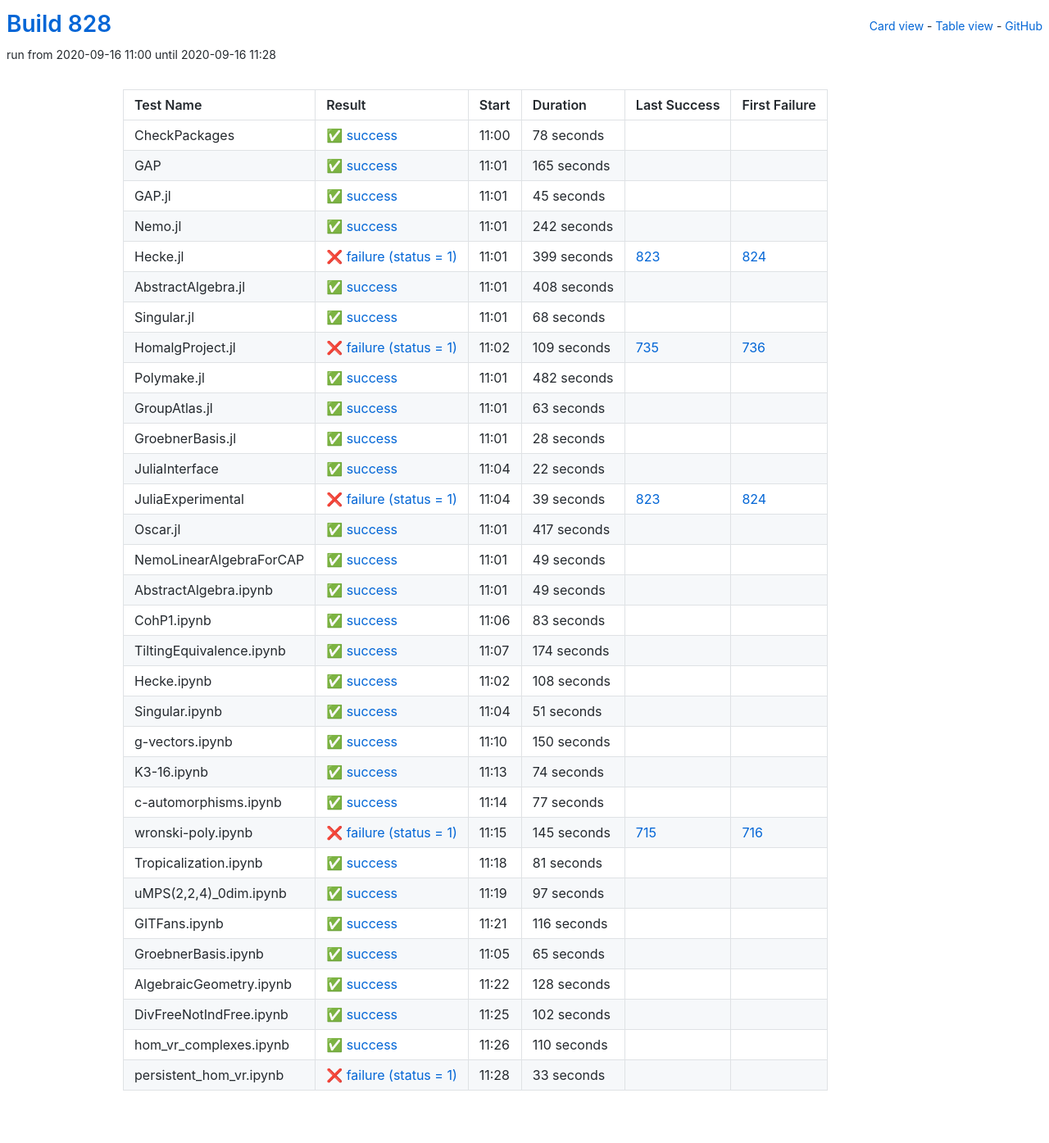
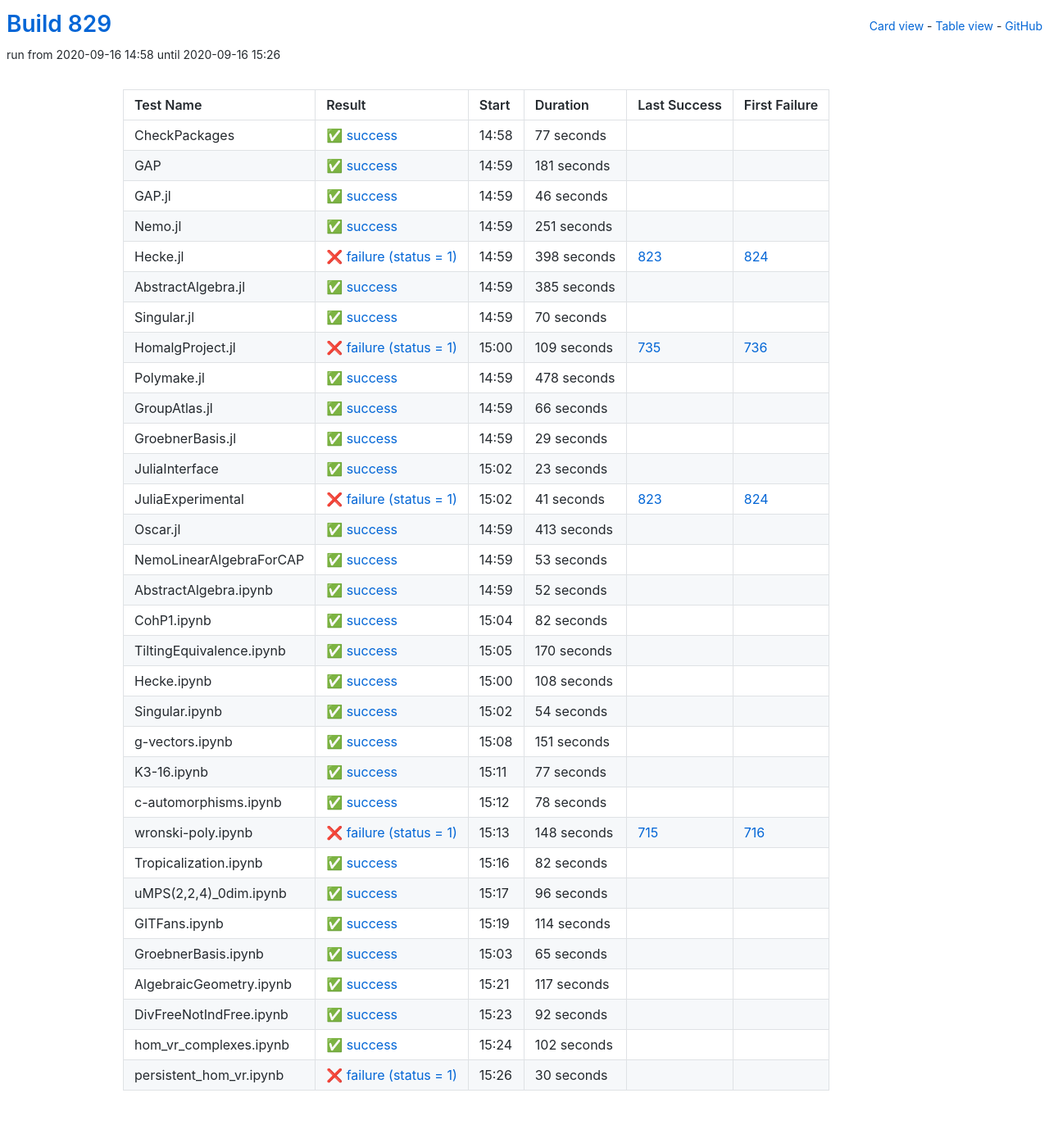
Before and after one commit to oscar-system/oscar-ci-status-stable, a Jekyll site: the page built from table.html, in a window 1280 px wide. Shown: the whole page at 82% size. Built offline with Jekyll 4.4.1, drawn with Linux system fonts in a browser that asks for light colours.

Commit message:
Build #829

```diff
--- a/_data/ci.yml
+++ b/_data/ci.yml
@@ -1,6 +1,6 @@
 ---
-build: 828
-build_url: https://oscarci.mathematik.uni-kl.de/job/oscar-stable/828/
+build: 829
+build_url: https://oscarci.mathematik.uni-kl.de/job/oscar-stable/829/
 job: oscar-stable
 organization: oscar-system
 repo: oscar-ci-status-stable
@@ -8,92 +8,92 @@ repourl: https://github.com/oscar-system/oscar-ci-status-stable
 tests:
 - name: CheckPackages
   id: checkpackages
-  log: https://oscarci.mathematik.uni-kl.de/job/oscar-stable/828/artifact/logs/build-828/CheckPackages.log
-  start: 2020-09-16 11:00
+  log: https://oscarci.mathematik.uni-kl.de/job/oscar-stable/829/artifact/logs/build-829/CheckPackages.log
+  start: 2020-09-16 14:58
   success: true
   exitcode: 0
   status: success
-  duration: 78
+  duration: 77
   last_success: false
   last_success_url:
   first_failure: false
   first_failure_url:
 - name: GAP
   id: gap
-  log: https://oscarci.mathematik.uni-kl.de/job/oscar-stable/828/artifact/logs/build-828/GAP.log
-  start: 2020-09-16 11:01
+  log: https://oscarci.mathematik.uni-kl.de/job/oscar-stable/829/artifact/logs/build-829/GAP.log
+  start: 2020-09-16 14:59
   success: true
   exitcode: 0
   status: success
-  duration: 165
+  duration: 181
   last_success: false
   last_success_url:
   first_failure: false
   first_failure_url:
 - name: GAP.jl
   id: gap-jl
-  log: https://oscarci.mathematik.uni-kl.de/job/oscar-stable/828/artifact/logs/build-828/GAP.jl.log
-  start: 2020-09-16 11:01
+  log: https://oscarci.mathematik.uni-kl.de/job/oscar-stable/829/artifact/logs/build-829/GAP.jl.log
+  start: 2020-09-16 14:59
   success: true
   exitcode: 0
   status: success
-  duration: 45
+  duration: 46
   last_success: false
   last_success_url:
   first_failure: false
   first_failure_url:
 - name: Nemo.jl
   id: nemo-jl
-  log: https://oscarci.mathematik.uni-kl.de/job/oscar-stable/828/artifact/logs/build-828/Nemo.jl.log
-  start: 2020-09-16 11:01
+  log: https://oscarci.mathematik.uni-kl.de/job/oscar-stable/829/artifact/logs/build-829/Nemo.jl.log
+  start: 2020-09-16 14:59
   success: true
   exitcode: 0
   status: success
-  duration: 242
+  duration: 251
   last_success: false
   last_success_url:
   first_failure: false
   first_failure_url:
 - name: Hecke.jl
   id: hecke-jl
-  log: https://oscarci.mathematik.uni-kl.de/job/oscar-stable/828/artifact/logs/build-828/Hecke.jl.log
-  start: 2020-09-16 11:01
+  log: https://oscarci.mathematik.uni-kl.de/job/oscar-stable/829/artifact/logs/build-829/Hecke.jl.log
+  start: 2020-09-16 14:59
   success: false
   exitcode: 1
   status: failure
-  duration: 399
+  duration: 398
   last_success: 823
   last_success_url: https://oscarci.mathematik.uni-kl.de/job/oscar-stable/823/
   first_failure: 824
   first_failure_url: https://oscarci.mathematik.uni-kl.de/job/oscar-stable/824/
 - name: AbstractAlgebra.jl
   id: abstractalgebra-jl
-  log: https://oscarci.mathematik.uni-kl.de/job/oscar-stable/828/artifact/logs/build-828/AbstractAlgebra.jl.log
-  start: 2020-09-16 11:01
+  log: https://oscarci.mathematik.uni-kl.de/job/oscar-stable/829/artifact/logs/build-829/AbstractAlgebra.jl.log
+  start: 2020-09-16 14:59
   success: true
   exitcode: 0
   status: success
-  duration: 408
+  duration: 385
   last_success: false
   last_success_url:
   first_failure: false
   first_failure_url:
 - name: Singular.jl
   id: singular-jl
-  log: https://oscarci.mathematik.uni-kl.de/job/oscar-stable/828/artifact/logs/build-828/Singular.jl.log
-  start: 2020-09-16 11:01
+  log: https://oscarci.mathematik.uni-kl.de/job/oscar-stable/829/artifact/logs/build-829/Singular.jl.log
+  start: 2020-09-16 14:59
   success: true
   exitcode: 0
   status: success
-  duration: 68
+  duration: 70
   last_success: false
   last_success_url:
   first_failure: false
   first_failure_url:
 - name: HomalgProject.jl
   id: homalgproject-jl
-  log: https://oscarci.mathematik.uni-kl.de/job/oscar-stable/828/artifact/logs/build-828/HomalgProject.jl.log
-  start: 2020-09-16 11:02
+  log: https://oscarci.mathematik.uni-kl.de/job/oscar-stable/829/artifact/logs/build-829/HomalgProject.jl.log
+  start: 2020-09-16 15:00
   success: false
   exitcode: 1
   status: failure
@@ -104,128 +104,128 @@ tests:
   first_failure_url: https://oscarci.mathematik.uni-kl.de/job/oscar-stable/736/
 - name: Polymake.jl
   id: polymake-jl
-  log: https://oscarci.mathematik.uni-kl.de/job/oscar-stable/828/artifact/logs/build-828/Polymake.jl.log
-  start: 2020-09-16 11:01
+  log: https://oscarci.mathematik.uni-kl.de/job/oscar-stable/829/artifact/logs/build-829/Polymake.jl.log
+  start: 2020-09-16 14:59
   success: true
   exitcode: 0
   status: success
-  duration: 482
+  duration: 478
   last_success: false
   last_success_url:
   first_failure: false
   first_failure_url:
 - name: GroupAtlas.jl
   id: groupatlas-jl
-  log: https://oscarci.mathematik.uni-kl.de/job/oscar-stable/828/artifact/logs/build-828/GroupAtlas.jl.log
-  start: 2020-09-16 11:01
+  log: https://oscarci.mathematik.uni-kl.de/job/oscar-stable/829/artifact/logs/build-829/GroupAtlas.jl.log
+  start: 2020-09-16 14:59
   success: true
   exitcode: 0
   status: success
-  duration: 63
+  duration: 66
   last_success: false
   last_success_url:
   first_failure: false
   first_failure_url:
 - name: GroebnerBasis.jl
   id: groebnerbasis-jl
-  log: https://oscarci.mathematik.uni-kl.de/job/oscar-stable/828/artifact/logs/build-828/GroebnerBasis.jl.log
-  start: 2020-09-16 11:01
+  log: https://oscarci.mathematik.uni-kl.de/job/oscar-stable/829/artifact/logs/build-829/GroebnerBasis.jl.log
+  start: 2020-09-16 14:59
   success: true
   exitcode: 0
   status: success
-  duration: 28
+  duration: 29
   last_success: false
   last_success_url:
   first_failure: false
   first_failure_url:
 - name: JuliaInterface
   id: juliainterface
-  log: https://oscarci.mathematik.uni-kl.de/job/oscar-stable/828/artifact/logs/build-828/JuliaInterface.log
-  start: 2020-09-16 11:04
+  log: https://oscarci.mathematik.uni-kl.de/job/oscar-stable/829/artifact/logs/build-829/JuliaInterface.log
+  start: 2020-09-16 15:02
   success: true
   exitcode: 0
   status: success
-  duration: 22
+  duration: 23
   last_success: false
   last_success_url:
   first_failure: false
   first_failure_url:
 - name: JuliaExperimental
   id: juliaexperimental
-  log: https://oscarci.mathematik.uni-kl.de/job/oscar-stable/828/artifact/logs/build-828/JuliaExperimental.log
-  start: 2020-09-16 11:04
+  log: https://oscarci.mathematik.uni-kl.de/job/oscar-stable/829/artifact/logs/build-829/JuliaExperimental.log
+  start: 2020-09-16 15:02
   success: false
   exitcode: 1
   status: failure
-  duration: 39
+  duration: 41
   last_success: 823
   last_success_url: https://oscarci.mathematik.uni-kl.de/job/oscar-stable/823/
   first_failure: 824
   first_failure_url: https://oscarci.mathematik.uni-kl.de/job/oscar-stable/824/
 - name: Oscar.jl
   id: oscar-jl
-  log: https://oscarci.mathematik.uni-kl.de/job/oscar-stable/828/artifact/logs/build-828/Oscar.jl.log
-  start: 2020-09-16 11:01
+  log: https://oscarci.mathematik.uni-kl.de/job/oscar-stable/829/artifact/logs/build-829/Oscar.jl.log
+  start: 2020-09-16 14:59
   success: true
   exitcode: 0
   status: success
-  duration: 417
+  duration: 413
   last_success: false
   last_success_url:
   first_failure: false
   first_failure_url:
 - name: NemoLinearAlgebraForCAP
   id: nemolinearalgebraforcap
-  log: https://oscarci.mathematik.uni-kl.de/job/oscar-stable/828/artifact/logs/build-828/NemoLinearAlgebraForCAP.log
-  start: 2020-09-16 11:01
+  log: https://oscarci.mathematik.uni-kl.de/job/oscar-stable/829/artifact/logs/build-829/NemoLinearAlgebraForCAP.log
+  start: 2020-09-16 14:59
   success: true
   exitcode: 0
   status: success
-  duration: 49
+  duration: 53
   last_success: false
   last_success_url:
   first_failure: false
   first_failure_url:
 - name: AbstractAlgebra.ipynb
   id: abstractalgebra-ipynb
-  log: https://oscarci.mathematik.uni-kl.de/job/oscar-stable/828/artifact/logs/build-828/AbstractAlgebra.ipynb.log
-  start: 2020-09-16 11:01
+  log: https://oscarci.mathematik.uni-kl.de/job/oscar-stable/829/artifact/logs/build-829/AbstractAlgebra.ipynb.log
+  start: 2020-09-16 14:59
   success: true
   exitcode: 0
   status: success
-  duration: 49
+  duration: 52
   last_success: false
   last_success_url:
   first_failure: false
   first_failure_url:
 - name: CohP1.ipynb
   id: cohp1-ipynb
-  log: https://oscarci.mathematik.uni-kl.de/job/oscar-stable/828/artifact/logs/build-828/CohP1.ipynb.log
-  start: 2020-09-16 11:06
+  log: https://oscarci.mathematik.uni-kl.de/job/oscar-stable/829/artifact/logs/build-829/CohP1.ipynb.log
+  start: 2020-09-16 15:04
   success: true
   exitcode: 0
   status: success
-  duration: 83
+  duration: 82
   last_success: false
   last_success_url:
   first_failure: false
   first_failure_url:
 - name: TiltingEquivalence.ipynb
   id: tiltingequivalence-ipynb
-  log: https://oscarci.mathematik.uni-kl.de/job/oscar-stable/828/artifact/logs/build-828/TiltingEquivalence.ipynb.log
-  start: 2020-09-16 11:07
+  log: https://oscarci.mathematik.uni-kl.de/job/oscar-stable/829/artifact/logs/build-829/TiltingEquivalence.ipynb.log
+  start: 2020-09-16 15:05
   success: true
   exitcode: 0
   status: success
-  duration: 174
+  duration: 170
   last_success: false
   last_success_url:
   first_failure: false
   first_failure_url:
 - name: Hecke.ipynb
   id: hecke-ipynb
-  log: https://oscarci.mathematik.uni-kl.de/job/oscar-stable/828/artifact/logs/build-828/Hecke.ipynb.log
-  start: 2020-09-16 11:02
+  log: https://oscarci.mathematik.uni-kl.de/job/oscar-stable/829/artifact/logs/build-829/Hecke.ipynb.log
+  start: 2020-09-16 15:00
   success: true
   exitcode: 0
   status: success
@@ -236,44 +236,32 @@ tests:
   first_failure_url:
 - name: Singular.ipynb
   id: singular-ipynb
-  log: https://oscarci.mathematik.uni-kl.de/job/oscar-stable/828/artifact/logs/build-828/Singular.ipynb.log
-  start: 2020-09-16 11:04
+  log: https://oscarci.mathematik.uni-kl.de/job/oscar-stable/829/artifact/logs/build-829/Singular.ipynb.log
+  start: 2020-09-16 15:02
   success: true
   exitcode: 0
   status: success
-  duration: 51
+  duration: 54
   last_success: false
   last_success_url:
   first_failure: false
   first_failure_url:
 - name: g-vectors.ipynb
   id: g-vectors-ipynb
-  log: https://oscarci.mathematik.uni-kl.de/job/oscar-stable/828/artifact/logs/build-828/g-vectors.ipynb.log
-  start: 2020-09-16 11:10
+  log: https://oscarci.mathematik.uni-kl.de/job/oscar-stable/829/artifact/logs/build-829/g-vectors.ipynb.log
+  start: 2020-09-16 15:08
   success: true
   exitcode: 0
   status: success
-  duration: 150
+  duration: 151
   last_success: false
   last_success_url:
   first_failure: false
   first_failure_url:
 - name: K3-16.ipynb
   id: k3-16-ipynb
-  log: https://oscarci.mathematik.uni-kl.de/job/oscar-stable/828/artifact/logs/build-828/K3-16.ipynb.log
-  start: 2020-09-16 11:13
-  success: true
-  exitcode: 0
-  status: success
-  duration: 74
-  last_success: false
-  last_success_url:
-  first_failure: false
-  first_failure_url:
-- name: c-automorphisms.ipynb
-  id: c-automorphisms-ipynb
-  log: https://oscarci.mathematik.uni-kl.de/job/oscar-stable/828/artifact/logs/build-828/c-automorphisms.ipynb.log
-  start: 2020-09-16 11:14
+  log: https://oscarci.mathematik.uni-kl.de/job/oscar-stable/829/artifact/logs/build-829/K3-16.ipynb.log
+  start: 2020-09-16 15:11
   success: true
   exitcode: 0
   status: success
@@ -282,58 +270,70 @@ tests:
   last_success_url:
   first_failure: false
   first_failure_url:
+- name: c-automorphisms.ipynb
+  id: c-automorphisms-ipynb
+  log: https://oscarci.mathematik.uni-kl.de/job/oscar-stable/829/artifact/logs/build-829/c-automorphisms.ipynb.log
+  start: 2020-09-16 15:12
+  success: true
+  exitcode: 0
+  status: success
+  duration: 78
+  last_success: false
+  last_success_url:
+  first_failure: false
+  first_failure_url:
 - name: wronski-poly.ipynb
   id: wronski-poly-ipynb
-  log: https://oscarci.mathematik.uni-kl.de/job/oscar-stable/828/artifact/logs/build-828/wronski-poly.ipynb.log
-  start: 2020-09-16 11:15
+  log: https://oscarci.mathematik.uni-kl.de/job/oscar-stable/829/artifact/logs/build-829/wronski-poly.ipynb.log
+  start: 2020-09-16 15:13
   success: false
   exitcode: 1
   status: failure
-  duration: 145
+  duration: 148
   last_success: 715
   last_success_url: https://oscarci.mathematik.uni-kl.de/job/oscar-stable/715/
   first_failure: 716
   first_failure_url: https://oscarci.mathematik.uni-kl.de/job/oscar-stable/716/
 - name: Tropicalization.ipynb
   id: tropicalization-ipynb
-  log: https://oscarci.mathematik.uni-kl.de/job/oscar-stable/828/artifact/logs/build-828/Tropicalization.ipynb.log
-  start: 2020-09-16 11:18
+  log: https://oscarci.mathematik.uni-kl.de/job/oscar-stable/829/artifact/logs/build-829/Tropicalization.ipynb.log
+  start: 2020-09-16 15:16
   success: true
   exitcode: 0
   status: success
-  duration: 81
+  duration: 82
   last_success: false
   last_success_url:
   first_failure: false
   first_failure_url:
 - name: uMPS(2,2,4)_0dim.ipynb
   id: umps-2-2-4-0dim-ipynb
-  log: https://oscarci.mathematik.uni-kl.de/job/oscar-stable/828/artifact/logs/build-828/uMPS-2-2-4-_0dim.ipynb.log
-  start: 2020-09-16 11:19
+  log: https://oscarci.mathematik.uni-kl.de/job/oscar-stable/829/artifact/logs/build-829/uMPS-2-2-4-_0dim.ipynb.log
+  start: 2020-09-16 15:17
   success: true
   exitcode: 0
   status: success
-  duration: 97
+  duration: 96
   last_success: false
   last_success_url:
   first_failure: false
   first_failure_url:
 - name: GITFans.ipynb
   id: gitfans-ipynb
-  log: https://oscarci.mathematik.uni-kl.de/job/oscar-stable/828/artifact/logs/build-828/GITFans.ipynb.log
-  start: 2020-09-16 11:21
+  log: https://oscarci.mathematik.uni-kl.de/job/oscar-stable/829/artifact/logs/build-829/GITFans.ipynb.log
+  start: 2020-09-16 15:19
   success: true
   exitcode: 0
   status: success
-  duration: 116
+  duration: 114
   last_success: false
   last_success_url:
   first_failure: false
   first_failure_url:
 - name: GroebnerBasis.ipynb
   id: groebnerbasis-ipynb
-  log: https://oscarci.mathematik.uni-kl.de/job/oscar-stable/828/artifact/logs/build-828/GroebnerBasis.ipynb.log
-  start: 2020-09-16 11:05
+  log: https://oscarci.mathematik.uni-kl.de/job/oscar-stable/829/artifact/logs/build-829/GroebnerBasis.ipynb.log
+  start: 2020-09-16 15:03
   success: true
   exitcode: 0
   status: success
@@ -344,20 +344,32 @@ tests:
   first_failure_url:
 - name: AlgebraicGeometry.ipynb
   id: algebraicgeometry-ipynb
-  log: https://oscarci.mathematik.uni-kl.de/job/oscar-stable/828/artifact/logs/build-828/AlgebraicGeometry.ipynb.log
-  start: 2020-09-16 11:22
+  log: https://oscarci.mathematik.uni-kl.de/job/oscar-stable/829/artifact/logs/build-829/AlgebraicGeometry.ipynb.log
+  start: 2020-09-16 15:21
   success: true
   exitcode: 0
   status: success
-  duration: 128
+  duration: 117
   last_success: false
   last_success_url:
   first_failure: false
   first_failure_url:
 - name: DivFreeNotIndFree.ipynb
   id: divfreenotindfree-ipynb
-  log: https://oscarci.mathematik.uni-kl.de/job/oscar-stable/828/artifact/logs/build-828/DivFreeNotIndFree.ipynb.log
-  start: 2020-09-16 11:25
+  log: https://oscarci.mathematik.uni-kl.de/job/oscar-stable/829/artifact/logs/build-829/DivFreeNotIndFree.ipynb.log
+  start: 2020-09-16 15:23
+  success: true
+  exitcode: 0
+  status: success
+  duration: 92
+  last_success: false
+  last_success_url:
+  first_failure: false
+  first_failure_url:
+- name: hom_vr_complexes.ipynb
+  id: hom-vr-complexes-ipynb
+  log: https://oscarci.mathematik.uni-kl.de/job/oscar-stable/829/artifact/logs/build-829/hom_vr_complexes.ipynb.log
+  start: 2020-09-16 15:24
   success: true
   exitcode: 0
   status: success
@@ -366,27 +378,15 @@ tests:
   last_success_url:
   first_failure: false
   first_failure_url:
-- name: hom_vr_complexes.ipynb
-  id: hom-vr-complexes-ipynb
-  log: https://oscarci.mathematik.uni-kl.de/job/oscar-stable/828/artifact/logs/build-828/hom_vr_complexes.ipynb.log
-  start: 2020-09-16 11:26
-  success: true
-  exitcode: 0
-  status: success
-  duration: 110
+- name: persistent_hom_vr.ipynb
+  id: persistent-hom-vr-ipynb
+  log: https://oscarci.mathematik.uni-kl.de/job/oscar-stable/829/artifact/logs/build-829/persistent_hom_vr.ipynb.log
+  start: 2020-09-16 15:26
+  success: false
+  exitcode: 1
+  status: failure
+  duration: 30
   last_success: false
   last_success_url:
   first_failure: false
   first_failure_url:
-- name: persistent_hom_vr.ipynb
-  id: persistent-hom-vr-ipynb
-  log: https://oscarci.mathematik.uni-kl.de/job/oscar-stable/828/artifact/logs/build-828/persistent_hom_vr.ipynb.log
-  start: 2020-09-16 11:28
-  success: false
-  exitcode: 1
-  status: failure
-  duration: 33
-  last_success: false
-  last_success_url:
-  first_failure: false
-  first_failure_url:
```
Also changed, not shown: README.md.
